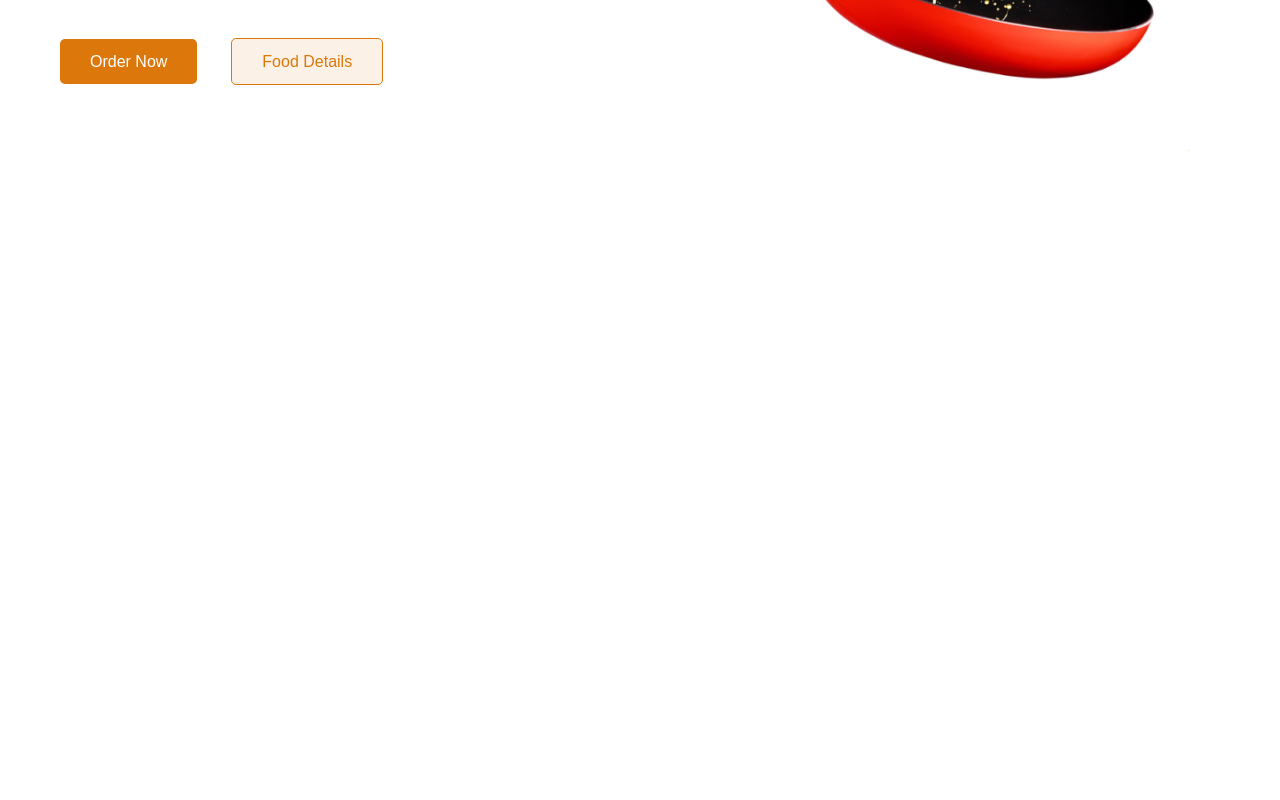
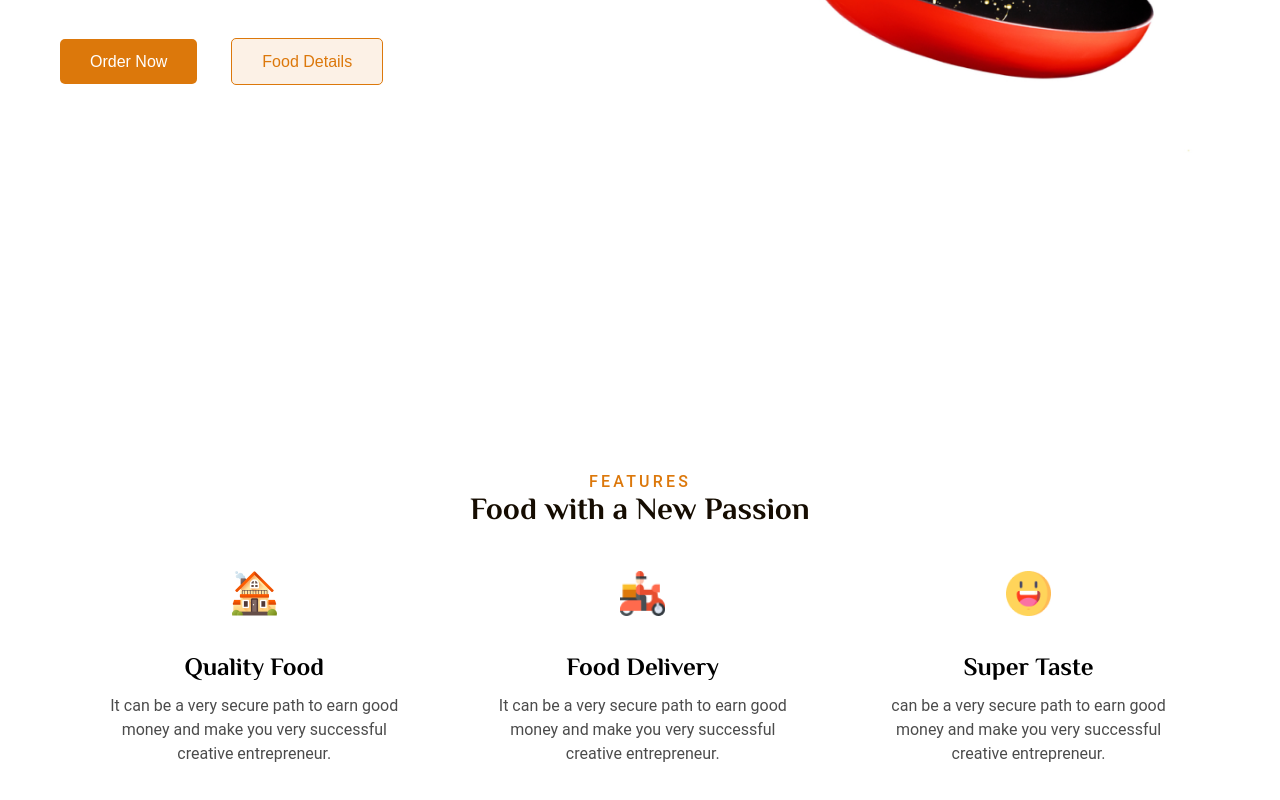
Before and after one commit to dmitryduy/healthyFood, a website: page app/index.html in a window 1280 px wide. Shown: the part 468-1268 px from the top of the page. Before the commit the page ends 830 px from the top, so only its background shows below. Drawn offline with Linux system fonts and the light colour scheme.

Commit message:
add features section

```diff
--- a/app/index.html
+++ b/app/index.html
@@ -3,6 +3,9 @@
 <head>
     <meta charset="UTF-8">
     <title>Title</title>
+    <link rel="preconnect" href="https://fonts.googleapis.com">
+    <link rel="preconnect" href="https://fonts.gstatic.com" crossorigin>
+    <link href="https://fonts.googleapis.com/css2?family=Philosopher:wght@700&display=swap" rel="stylesheet">
     <link rel="stylesheet" href="css/style.min.css">
 </head>
 <body>
@@ -45,5 +48,53 @@
         </div>
     </div>
 </header>
+<main>
+    <section class="features">
+        <div class="container">
+            <div class="features__inner">
+                <h4 class="section-subtitle">
+                    Features
+                </h4>
+                <h2 class="section-title">
+                    Food with a New Passion
+                </h2>
+                <div class="features__content">
+                    <ul class="features__list">
+                        <li class="feature">
+                            <img class="feature__img" src="images/feature-item-1.png" alt="feature 1">
+                            <h3 class="feature__title">
+                                Quality Food
+                            </h3>
+                            <p class="feature__text">
+                                It can be a very secure path to earn good money and make you very
+                                successful creative entrepreneur.
+                            </p>
+                        </li>
+                        <li class="feature">
+                            <img class="feature__img" src="images/feature-item-2.png" alt="feature 2">
+                            <h3 class="feature__title">
+                                Food Delivery
+                            </h3>
+                            <p class="feature__text">
+                                It can be a very secure path to earn good money and make you very
+                                successful creative entrepreneur.
+                            </p>
+                        </li>
+                        <li class="feature">
+                            <img class="feature__img" src="images/feature-item-3.png" alt="feature 3">
+                            <h3 class="feature__title">
+                                Super Taste
+                            </h3>
+                            <p class="feature__text">
+                                can be a very secure path to earn good money and make you very
+                                successful creative entrepreneur.
+                            </p>
+                        </li>
+                    </ul>
+                </div>
+            </div>
+        </div>
+    </section>
+</main>
 </body>
 </html>
--- a/app/scss/scss.scss
+++ b/app/scss/scss.scss
@@ -1,5 +1,7 @@
 $mainColor: #DC780B;
 $paragraphColor: #150C01;
+$sectionMargin: 110px;
+$titleFont: 'Philosopher';
 
 @mixin text-settings($fontSize, $lineHeight,  $fontWeight: normal, $opacity: 1) {
   line-height: $lineHeight+px;
@@ -44,10 +46,24 @@ ul {
   margin: 0 auto;
 }
 
+.section-title {
+  font-family: $titleFont, sans-serif;
+  color: $paragraphColor;
+  @include text-settings(31, 35, bold)
+}
+
+.section-subtitle {
+  color: $mainColor;
+  @include text-settings(16, 19, 500);
+  letter-spacing: .2em;
+  text-transform: uppercase;
+}
+
 .header {
   margin-left: -20px;
   margin-top: 30px;
   height: 100vh;
+  margin-bottom: $sectionMargin;
 
   &__inner {
     padding: 0 10px;
@@ -120,6 +136,42 @@ ul {
     background-color: rgba($mainColor, .1);
 
   }
+}
+
+.features {
+  padding: 0 10px;
+  margin-bottom: $sectionMargin;
+  &__inner {
+    display: flex;
+    flex-direction: column;
+    align-items: center;
+  }
+
+  &__list {
+    display: flex;
+    justify-content: space-between;
+    margin-top: 45px;
+  }
 
 
 }
+
+.feature {
+  margin: 0 45px;
+  text-align: center;
+  &__img {
+    width: 45px;
+    height: 45px;
+    margin-bottom: 35px;
+  }
+
+  &__title {
+    font-family: $titleFont;
+    @include text-settings(25, 24, bold);
+    margin-bottom: 15px;
+  }
+
+  &__text {
+    @include text-settings(16, 24, $opacity: .7)
+  }
+}
```
Also changed, not shown: app/css/style.min.css, app/images/feature-item-1.png (added), app/images/feature-item-2.png (added), app/images/feature-item-3.png (added), 1 other file.
